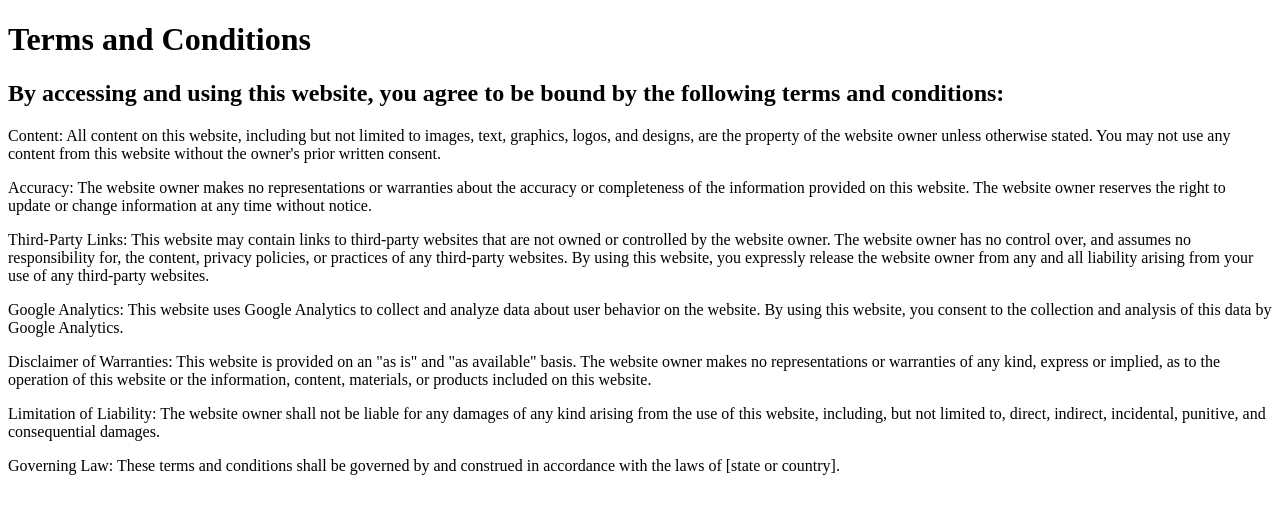
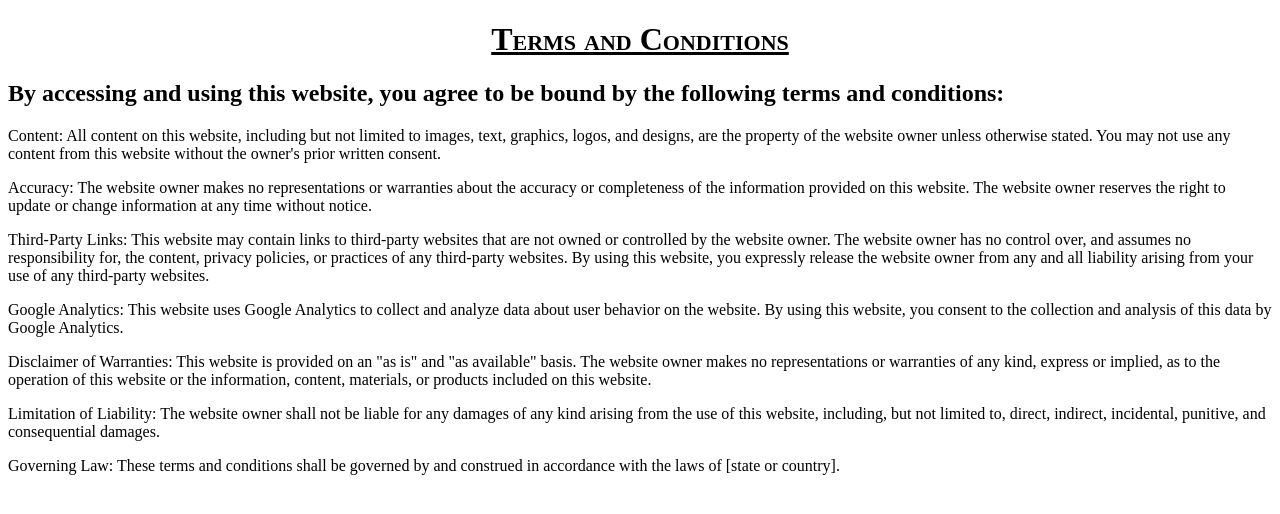
Before and after one commit to nickschweizer/Final-Project2, a plain HTML site: page termsandconditions.html in a window 1280 px wide. Drawn offline with Linux system fonts and the light colour scheme.

Commit message:
CSS Formatting

```diff
--- a/css/cookie-popup.css
+++ b/css/cookie-popup.css
@@ -40,3 +40,10 @@
   background-color: lightpink;
   transition: 0.4s;
 }
+
+h1 {
+  color: black;
+  font-variant: small-caps;
+  text-align: center;
+  text-decoration: underline;
+}
--- /dev/null
+++ b/css/privacy-policy.css
@@ -0,0 +1,6 @@
+h1 {
+    color: black;
+    font-variant: small-caps;
+    text-align: center;
+    text-decoration: underline;
+}
--- /dev/null
+++ b/css/termsandconditions.css
@@ -0,0 +1,10 @@
+h1 {
+    color: black;
+    font-variant: small-caps;
+    text-align: center;
+    text-decoration: underline;
+}
+
+h2 {
+    color: black;
+}
--- a/termsandconditions.html
+++ b/termsandconditions.html
@@ -5,6 +5,7 @@
     <meta http-equiv="X-UA-Compatible" content="IE=edge" />
     <meta name="viewport" content="width=device-width, initial-scale=1.0" />
     <title>Terms and Conditions</title>
+    <link rel="stylesheet" type="text/css" href="./css/termsandconditions.css">
   </head>
   <body>
     <h1> Terms and Conditions</h1>
```
Also changed, not shown: privacy-policy.html (+1 -0 lines).
